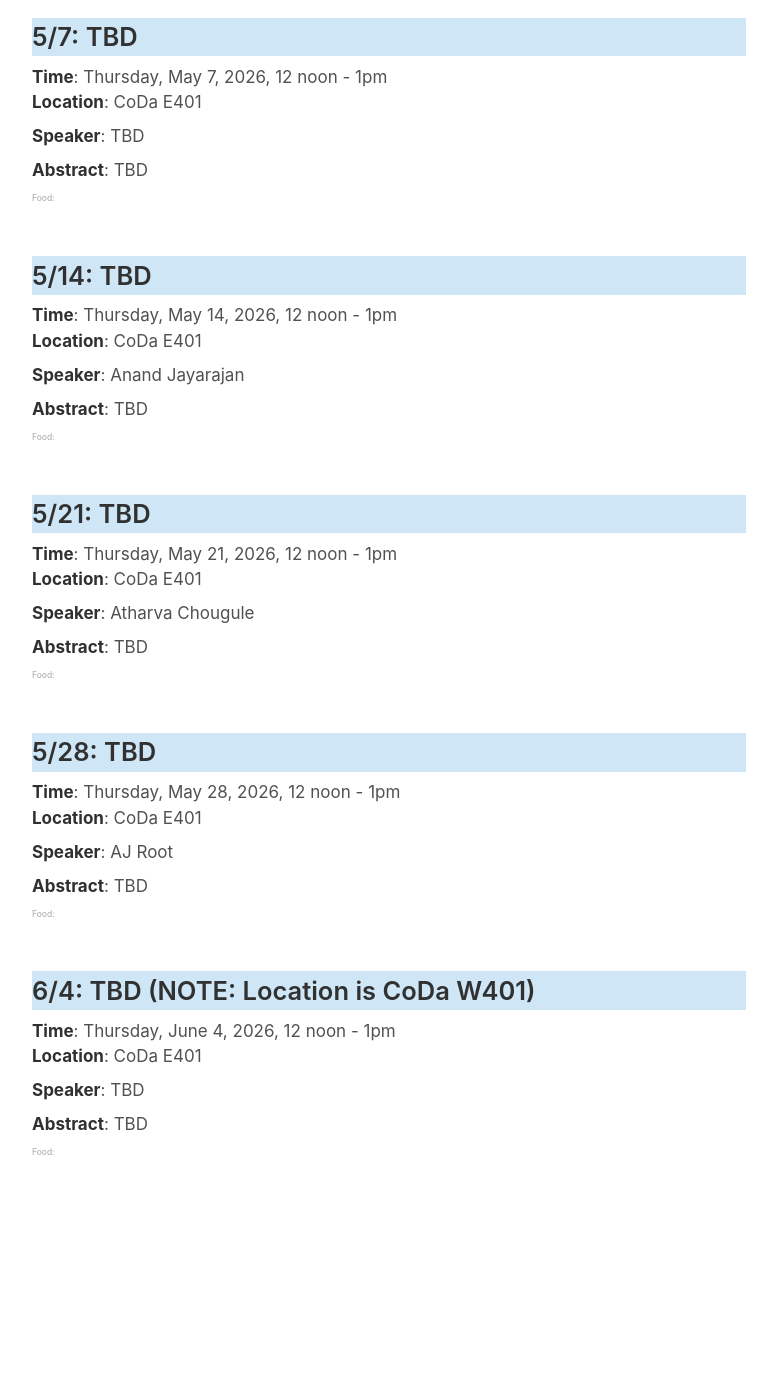
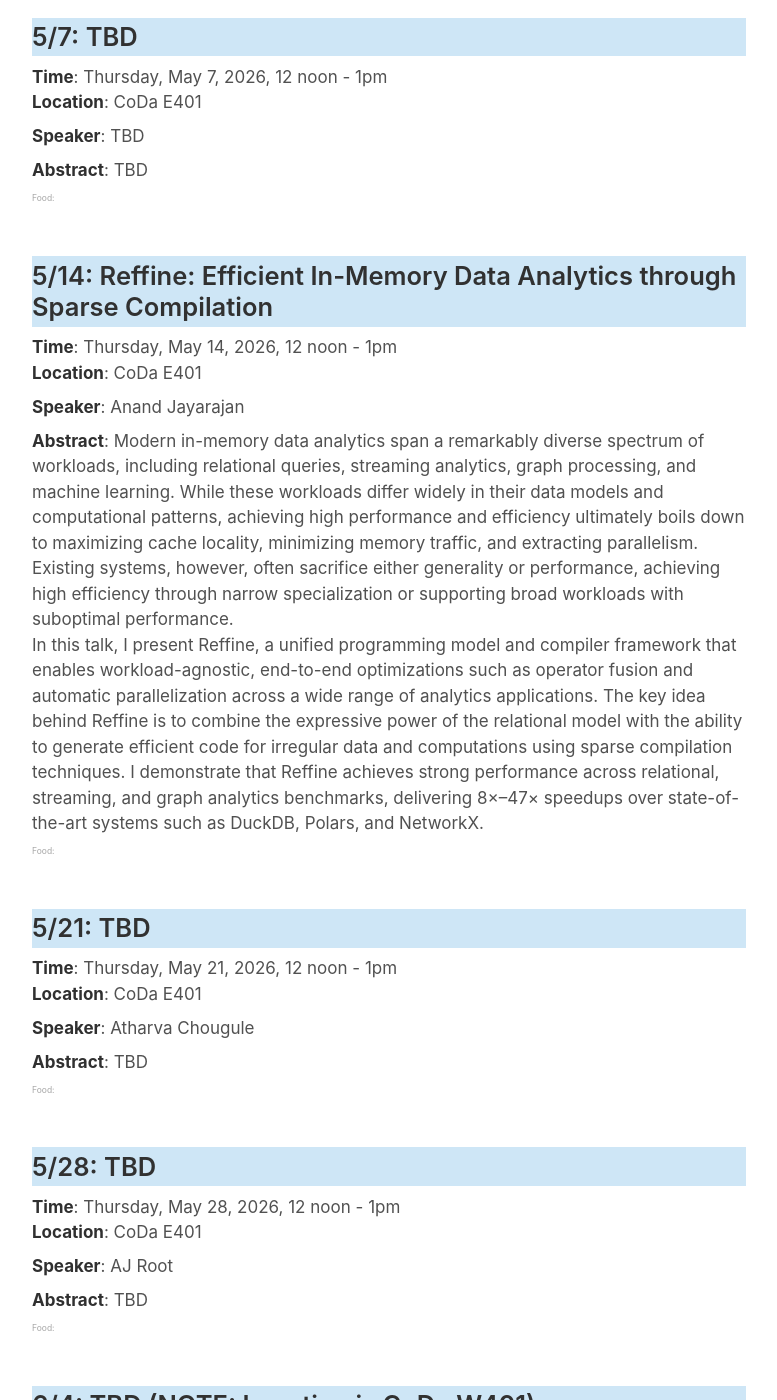
Before and after one commit to software-research-lunch/software-research-lunch.github.io, a Jekyll site: the page built from index.html, in a window 1280 px wide and 1400 px high, scrolled down 3079 px. Shown: the whole window, without its empty margins (251-1028 px from the left). Built offline with Jekyll 4.4.1, drawn with Linux system fonts in a browser that asks for light colours; before the commit the page ends 4340 px from its top, so only the background shows below that.

Commit message:
_data: add anand's info

```diff
--- a/_data/schedule.yml
+++ b/_data/schedule.yml
@@ -70,10 +70,13 @@
       speaker: "TBD"
       bio: "TBD"
     - date: "2026-5-14"
-      abstract: "TBD"
-      title: "TBD"
+      abstract: "Modern in-memory data analytics span a remarkably diverse spectrum of workloads, including relational queries, streaming analytics, graph processing, and machine learning. While these workloads differ widely in their data models and computational patterns, achieving high performance and efficiency ultimately boils down to maximizing cache locality, minimizing memory traffic, and extracting parallelism. Existing systems, however, often sacrifice either generality or performance, achieving high efficiency through narrow specialization or supporting broad workloads with suboptimal performance.
+
+In this talk, I present Reffine, a unified programming model and compiler framework that enables workload-agnostic, end-to-end optimizations such as operator fusion and automatic parallelization across a wide range of analytics applications. The key idea behind Reffine is to combine the expressive power of the relational model with the ability to generate efficient code for irregular data and computations using sparse compilation techniques. I demonstrate that Reffine achieves strong performance across relational, streaming, and graph analytics benchmarks, delivering 8×–47× speedups over state-of-the-art systems such as DuckDB, Polars, and NetworkX."
+      title: "Reffine: Efficient In-Memory Data Analytics through Sparse Compilation"
       speaker: "Anand Jayarajan"
-      bio: "TBD"
+      bio: "Anand Jayarajan is a PhD candidate at the University of Toronto, advised by Gennady Pekhimenko, working at the intersection of data systems, compilers, and machine learning. His research focuses on bridging the gap between generality and performance in modern analytics systems through compiler-driven techniques. His work has appeared in venues such as ASPLOS, MLSys, USENIX ATC, and MICRO, and he is a two-time recipient of the Best Artifact Award at ASPLOS.
+In addition to his PhD research, Anand has contributed to several projects in machine learning and systems. Anand is also the co-founder of CentML, a startup building next-generation infrastructure for large-scale AI systems, which was acquired by NVIDIA. He currently serves as a Tech Lead for AI Infrastructure at NVIDIA, where he builds industry-grade inference systems for generative AI."
     - date: "2026-5-21"
       abstract: "TBD"
       title: "TBD"
```
